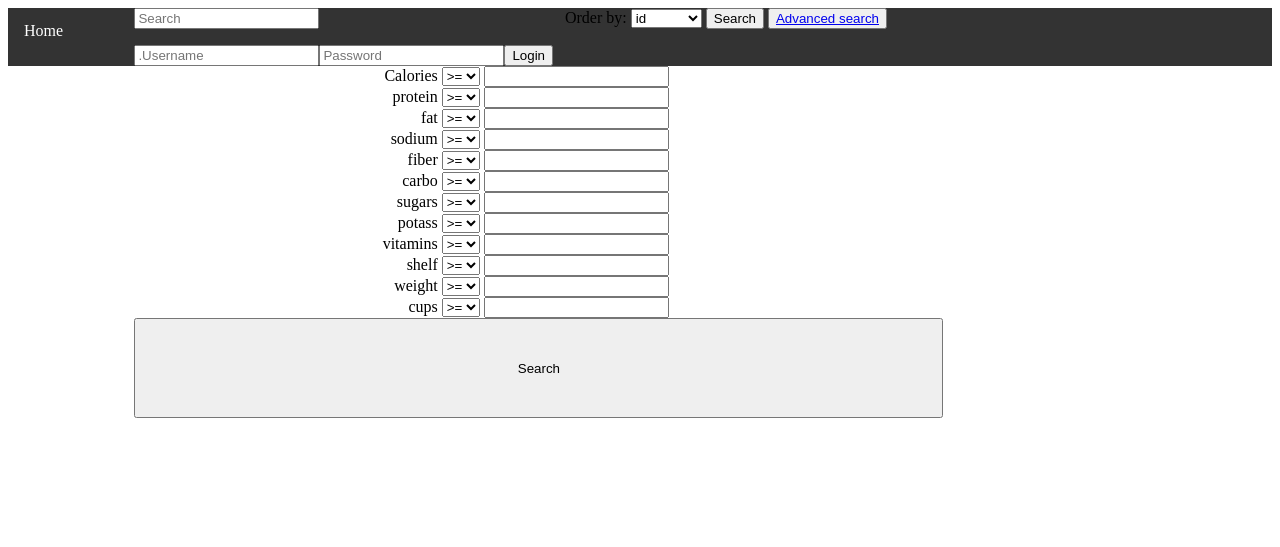
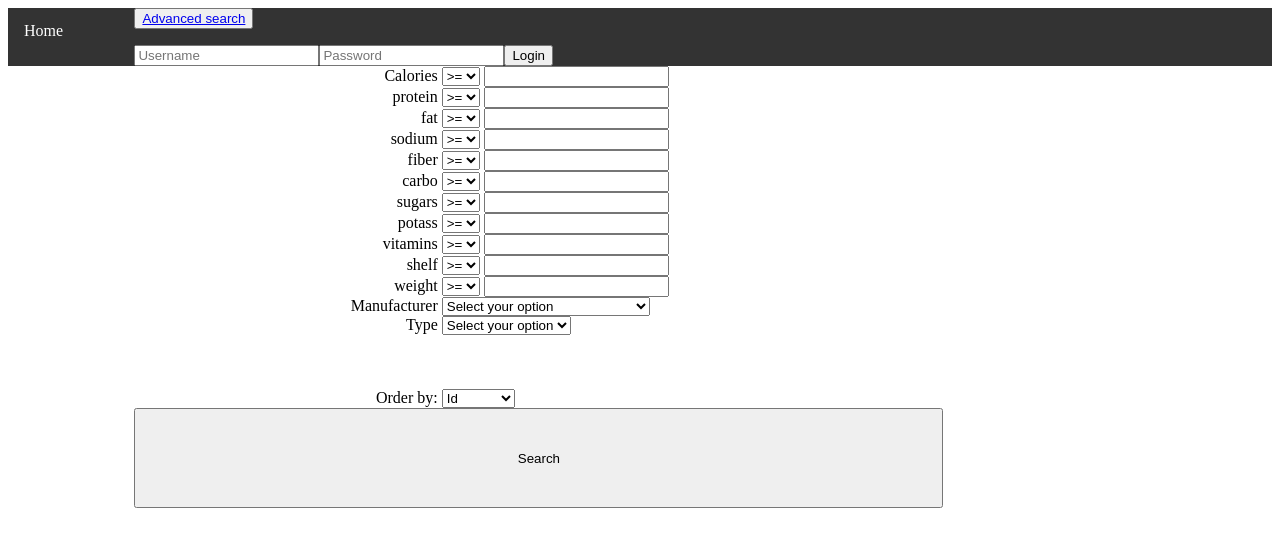
Before and after one commit to TimTheFiend/new_cereal, a Flask app: page /search in a window 1280 px wide. Shown: the top 547 px of the page. Run offline with Flask 2, Linux system fonts and the light colour scheme.

Commit message:
I'm done with this project

```diff
--- a/app.py
+++ b/app.py
@@ -15,8 +15,6 @@ db = DbTool()
 
 @app.route('/', methods=["GET"])
 def home():
-    if session.get('login'):
-        print(session['login'] == True)
     if 'search' in request.args:
         return render_template(
             "home.html",
@@ -34,7 +32,7 @@ def home():
 
 @app.route('/<int:id>', methods=['GET', 'POST'])
 def get_cereal_id(id):
-    from os.path import join
+    from os.path import join, splitext
     if request.method == 'GET':
         return render_template(
             "index.html",
@@ -46,7 +44,12 @@ def get_cereal_id(id):
             flash("no files")
             return redirect(request.url)
         file = request.files['img']
+        if not splitext(file.filename)[1][1:] in ALLOWED_IMG_EXTENSIONS:
+            flash("invalid file extension")
+            print("INVALID FILE EXTENSION")
+            return redirect(request.url)
         file.save(join(IMAGE_DIR, f"{id}.png"))
+        print()
         return render_template(
             "index.html",
             cereal=db.get_cereal(id),
--- a/templates/home.html
+++ b/templates/home.html
@@ -32,7 +32,8 @@
         {% if cereals is defined %}
             {% for cereal in cereals %}
             <tr>
-                <td>{{ cereal.id }}</td>
+                <!-- {{ url_for('get_cereal_id', id=cereal.id - 1) }} -->
+                <td><a href="{{ url_for('get_cereal_id', id=cereal.id) }}">{{ cereal.id }}</a></td>
                 <td>{{ cereal.name }}</td>
                 <td>{{ cereal.get_mfr }}</td>
                 <td>{{ cereal.get_type }}</td>
--- a/templates/index.html
+++ b/templates/index.html
@@ -54,11 +54,12 @@
 
 
 
-
+    {% if session['login'] %}
     <form action="/{{ cereal.id }}" method="POST" enctype="multipart/form-data">
         <input type="file" name="img" id="img">
         <input type="submit" value="Submit">
     </form>
+    {% endif %}
 
     </body>
     {% if cereal.id != 1 %}
--- a/templates/navbar.html
+++ b/templates/navbar.html
@@ -4,28 +4,7 @@
   </li>
 
   <form action="/" method="GET">
-    <input name="search" class="form-control mr-sm-2" type="text" placeholder="Search" aria-label="Search">
-    <label for="orderby">Order by:</label>
-    <select name="category">
-      <option value="id">id</option>
-      <option value="name">name</option>
-      <option value="mfr">mfr</option>
-      <option value="type">type</option>
-      <option value="calories">calories</option>
-      <option value="protein">protein</option>
-      <option value="fat">fat</option>
-      <option value="sodium">sodium</option>
-      <option value="fiber">fiber</option>
-      <option value="carbo">carbo</option>
-      <option value="sugars">sugars</option>
-      <option value="potass">potass</option>
-      <option value="vitamins">vitamins</option>
-      <option value="shelf">shelf</option>
-      <option value="weight">weight</option>
-      <option value="cups">cups</option>
-      <option value="rating">rating</option>
-    </select>
-    <button class="btn btn-outline-success my-2 my-sm-0" type="submit">Search</button>
+
     <button>
       <a href="{{ url_for('search') }}">
         Advanced search
@@ -37,7 +16,7 @@
   </p>
   <form action="/login" method="POST">
     <li>
-      <input name="username" type="text" placeholder=".Username" aria-label="username" required>
+      <input name="username" type="text" placeholder="Username" aria-label="username" required>
     </li>
     <li>
       <input name="password" type="password" placeholder="Password" aria-label="password" required>
--- a/templates/search.html
+++ b/templates/search.html
@@ -142,16 +142,51 @@
         step="0.01"
       /><br />
 
-      <label for="cups">cups</label>
-      <select name="cups_operator">
-        <option value=">=">>=</option>
-        <option value=">">></option>
-        <option value="<="><=</option>
-        <option value="<"><</option>
-        <option value="=">=</option>
-        <option value="!=">!=</option>
+
+
+      <label for="mfr">Manufacturer</label>
+      <select name="mfr">
+        <option value="" disabled selected>Select your option</option>
+        <option value="a">American Home Food Products</option>
+        <option value="g">General Mills</option>
+        <option value="k">Kelloggs</option>
+        <option value="n">Nabisco</option>
+        <option value="p">Post</option>
+        <option value="q">Quaker Oats</option>
+        <option value="r">Ralston Purina</option>
       </select>
-      <input type="number" id="cups" name="cups" value="" step="0.01" /><br>
+      <br>
+      <label for="type">Type</label>
+      <select name="type">
+        <option value="" disabled selected>Select your option</option>
+        <option value="c">Cold</option>
+        <option value="g">Hot(?)</option>
+      </select>
+      <br>
+      <br>
+      <br>
+      <br>
+
+      <label for="orderby">Order by:</label>
+      <select name="orderby">
+        <option value="id">Id</option>
+        <option value="name">Name</option>
+        <option value="mfr">MFR</option>
+        <option value="type">Type</option>
+        <option value="calories">Calories</option>
+        <option value="protein">Protein</option>
+        <option value="fat">Fat</option>
+        <option value="fiber">Fiber</option>
+        <option value="carbo">Carbo</option>
+        <option value="sugars">Sugars</option>
+        <option value="potass">Potass</option>
+        <option value="vitamins">Vitamins</option>
+        <option value="shelf">Shelf</option>
+        <option value="weight">Weight</option>
+        <option value="cups">Cups</option>
+        <option value="rating">Rating</option>
+      </select>
+      <br>
 
       <input type="submit" value="Search" style="width: inherit; height: 100px;" />
     </form>
```
Also changed, not shown: parsers/query_parser.py (+7 -1 lines), data/cereal.db.
